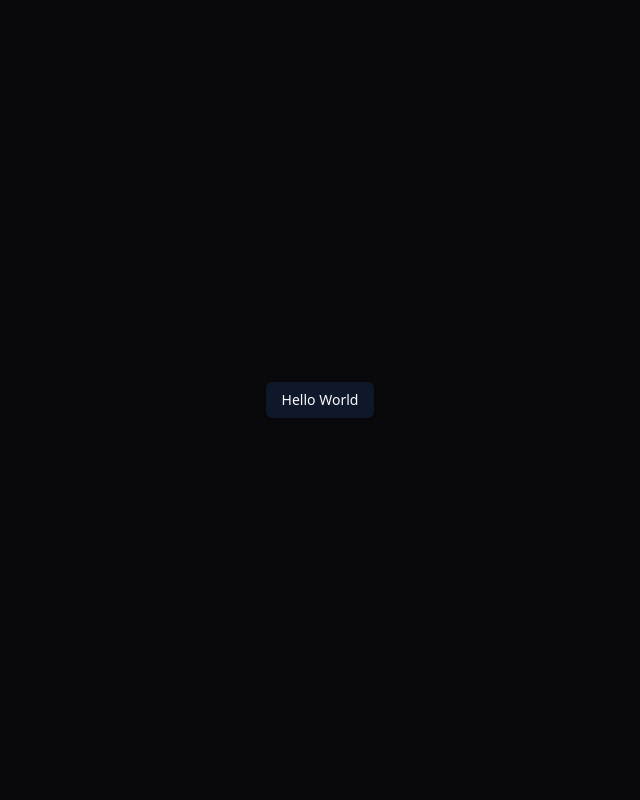
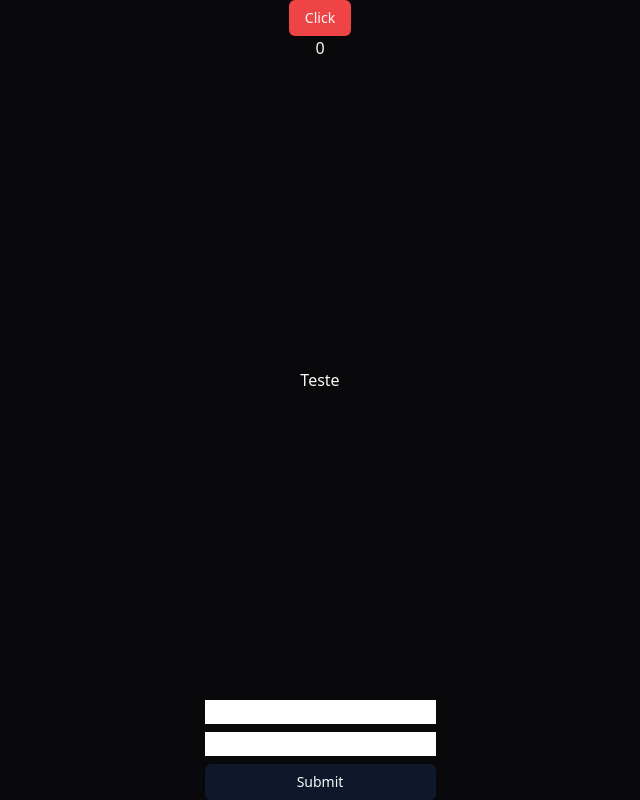
Before and after one commit to PedrohvFernandes/vue-nestjs-mongodb-pratica, a Vue app in the folder web-vue/: page / in a window 1280 px wide. Shown: the whole page, without its empty margins (320-960 px from the left). Built offline with nearby package versions, Linux system fonts and the light colour scheme.

Commit message:
chore: understanding vue

```diff
--- a/web-vue/package.json
+++ b/web-vue/package.json
@@ -34,7 +34,7 @@
     "zod": "^3.23.8"
   },
   "devDependencies": {
-    "@pedrohvfernandes/eslint-config-vue": "^0.0.3",
+    "@pedrohvfernandes/eslint-config-vue": "^0.0.4",
     "@types/node": "^22.7.4",
     "@vitejs/plugin-vue": "^5.1.4",
     "autoprefixer": "^10.4.20",
--- a/web-vue/src/app.vue
+++ b/web-vue/src/app.vue
@@ -2,15 +2,53 @@
   Aqui fazemos os scripts para o vuejs. Podemos importar variáveis, objetos, componentes, criar variaveis, tipos, etc. Typar o componente...
 -->
 <script setup lang="ts">
-import HelloWorld from './components/hello-world/hello-world.vue'
+import { Form } from './types'
+
+import { ref } from 'vue'
+import { Button } from '@/components/ui/button'
+import { Teste } from '@/components/teste'
+
+// Propriedade reativa, tipo um useState do React
+const count = ref(0)
+const handleIncrement = () => {
+  // Temos que pegar o value do count para poder incrementar
+  count.value++
+}
+
+const forms = ref<Form>({
+  email: '',
+  password: '',
+})
+
+const handleFormSubmit = (form: Event) => {
+  form.preventDefault()
+  console.log({
+    email: forms.value.email,
+    password: forms.value.password,
+  })
+}
 </script>
 
 <!--
   Aqui é tipo o react JSX/TSX do React para o vue, um html com js
 -->
 <template>
-  <div>
-    <HelloWorld />
+  <div class="flex flex-col items-center justify-center h-screen">
+    <!--
+      @click é um evento do vuejs, que é equivalente ao onClick do React. Nada mais é que o v-on:click do vuejs
+      https://www.youtube.com/watch?v=rMoHmWZXySM
+    -->
+    <Button class="bg-red-500" @click="handleIncrement">Click</Button>
+    <p>{{ count }}</p>
+    <Teste />
+    <form class="flex flex-col gap-2" @submit="handleFormSubmit">
+      <!--
+      v-model é uma diretiva do vuejs que é equivalente ao value e onChange do React
+    -->
+      <input type="email" v-model="forms.email" class="text-zinc-800" />
+      <input type="password" v-model="forms.password" class="text-zinc-800" />
+      <Button @click="handleFormSubmit">Submit</Button>
+    </form>
   </div>
 </template>
 
--- a/web-vue/src/components/hello-world/hello-world.vue
+++ /dev/null
@@ -1,9 +0,0 @@
-<script setup lang="ts">
-import { Button } from '@/components/ui/button'
-</script>
-
-<template>
-  <div class="flex items-center justify-center h-screen">
-    <Button> Hello World </Button>
-  </div>
-</template>
--- a/web-vue/src/components/hello-world/index.ts
+++ /dev/null
@@ -1 +0,0 @@
-export { default as HelloWorld } from './hello-world.vue'
--- /dev/null
+++ b/web-vue/src/components/teste/index.ts
@@ -0,0 +1,2 @@
+// Fazendo isso conseguimos importar esse componente em qualquer lugar do projeto de forma não default
+export { default as Teste } from '@/components/teste/teste.vue'
--- /dev/null
+++ b/web-vue/src/components/teste/teste.vue
@@ -0,0 +1,5 @@
+<script setup lang="ts"></script>
+
+<template>
+  <div class="flex items-center justify-center h-screen">Teste</div>
+</template>
--- a/web-vue/src/components/ui/button/Button.vue
+++ b/web-vue/src/components/ui/button/Button.vue
@@ -2,7 +2,7 @@
 import type { HTMLAttributes } from 'vue'
 import { Primitive, type PrimitiveProps } from 'radix-vue'
 import { type ButtonVariants, buttonVariants } from '.'
-import { cn } from '@/lib/utils'
+import { cn } from '@/lib'
 
 interface Props extends PrimitiveProps {
   variant?: ButtonVariants['variant']
--- /dev/null
+++ b/web-vue/src/lib/index.ts
@@ -0,0 +1 @@
+export * from './utils'
--- /dev/null
+++ b/web-vue/src/types/form.ts
@@ -0,0 +1,4 @@
+export type Form = {
+  email: string
+  password: string
+}
--- /dev/null
+++ b/web-vue/src/types/index.ts
@@ -0,0 +1 @@
+export * from './form'
```
Also changed, not shown: 2 other files (tests, documents, lock files or other folders).
